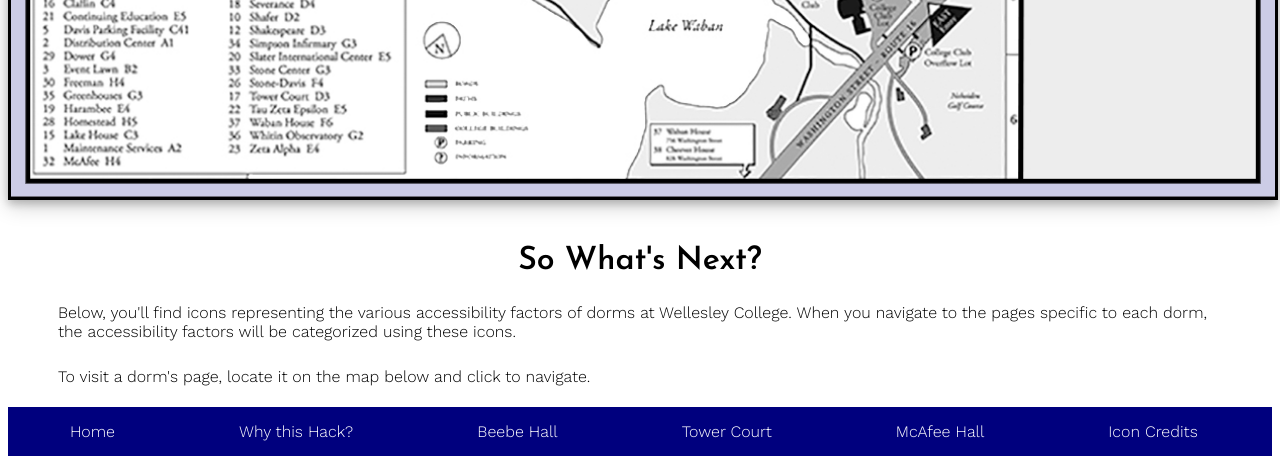
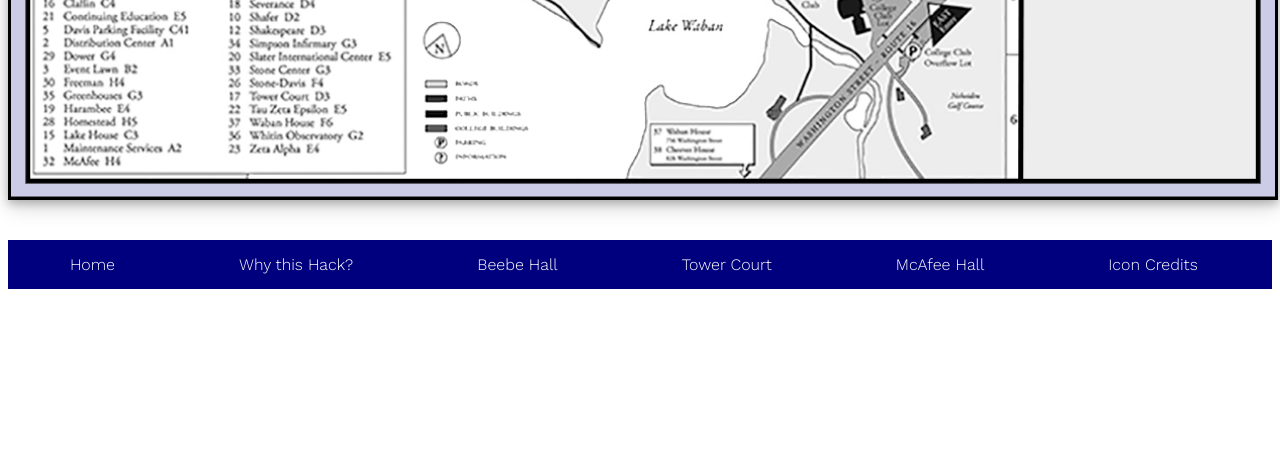
Before and after one commit to mgamino/whackproject, a Python web app: template templates/main.html in a window 1280 px wide. Shown: the part 2391-2855 px from the top of the page. After the commit the page ends 2680 px from the top, so only its background shows below. Run offline with Jinja, Linux system fonts and the light colour scheme; the template is opened without the code that fills it, so the values that code supplies are empty.

Commit message:
fixed repeated text

```diff
--- a/templates/main.html
+++ b/templates/main.html
@@ -99,11 +99,11 @@
             </map>
         <br><br>
 
-        <div class="contentblock">
+        <!-- <div class="contentblock">
             <h2>So What's Next? </h2>
             <p>Below, you'll find icons representing the various accessibility factors of dorms at Wellesley College. When you navigate to the pages specific to each dorm, the accessibility factors will be categorized using these icons.</p>
             <p>To visit a dorm's page, locate it on the map below and click to navigate.</p>
-        </div>
+        </div> -->
 
         <ul class="nav"s>
             <li class="navli"><a class="active" href="/">Home</a></li>
```
